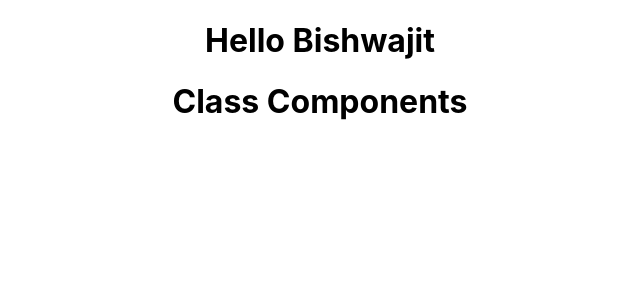
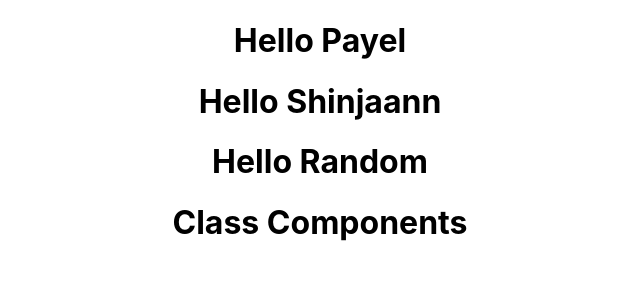
Before and after one commit to rqzq/myProjects, a React (Create React App) app in the folder react-projects/: page / in a window 1280 px wide. Shown: the top 300 px of the page, without its empty margins (320-960 px from the left). Built offline with nearby package versions, Linux system fonts and the light colour scheme.

Commit message:
Introducing Multiple Names with Hello Keyword

```diff
--- a/react-projects/src/App.js
+++ b/react-projects/src/App.js
@@ -7,7 +7,9 @@ import Welcome from "./components/Welcome";
 function App() {
   return (
     <div className="App">
-    <Greet />
+    <Greet name="Payel"/>
+    <Greet name="Shinjaann" />
+    <Greet name="Random"/>
     <Welcome />
     </div>
   );
--- a/react-projects/src/components/Greet.js
+++ b/react-projects/src/components/Greet.js
@@ -1,5 +1,10 @@
 import React from "react";
 
-const Greet =() => <h1> Hello Bishwajit </h1>
+const Greet =(props) => {
+    // Here Props are the Objects if we print on console. So we need to return props.name
+
+    console.log(props)
+    return <h1> Hello {props.name} </h1>
+}
 
 export default Greet
```
